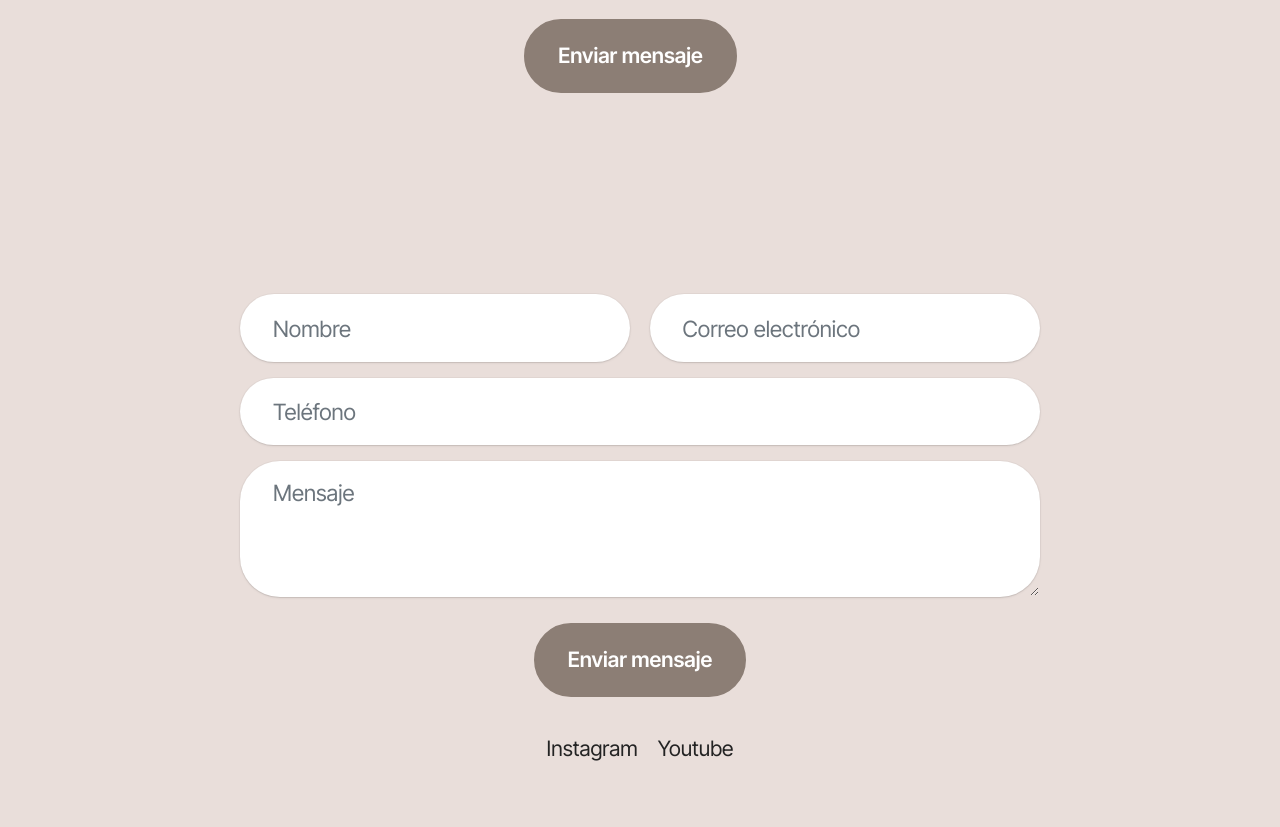
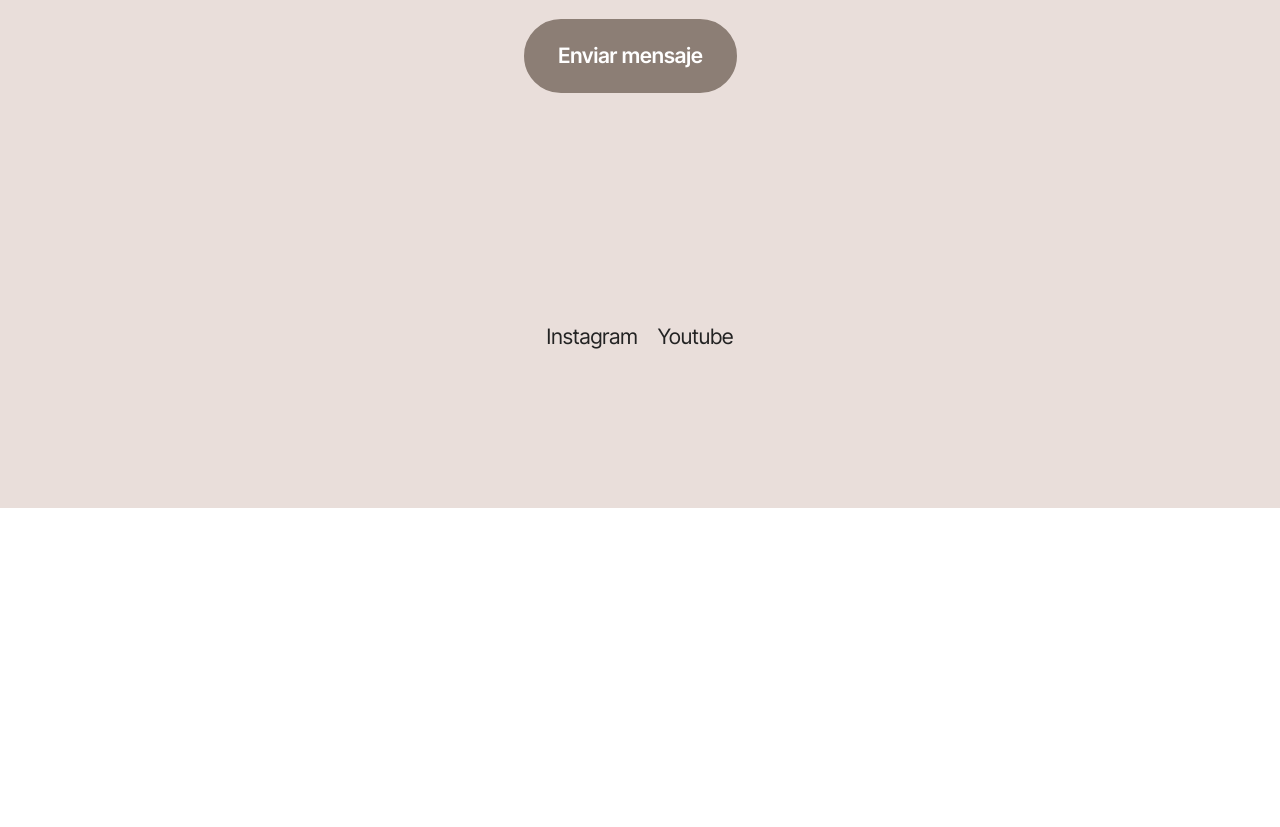
Before and after one commit to juditlorenzofisioterapia-blip/judit-web, a plain HTML site: page index.html in a window 1280 px wide. Shown: the part 2975-3802 px from the top of the page. After the commit the page ends 3483 px from the top, so only its background shows below. Drawn offline with Linux system fonts and the light colour scheme.

Commit message:
index.html

```diff
--- a/index.html
+++ b/index.html
@@ -351,41 +351,6 @@
 
 
 
-
-    <div class="container">
-
-<div class="row justify-content-center">
-    <div class="col-lg-8 mx-auto">
-        <form action="https://formsubmit.co/juditlorenzofisioterapia@gmail.com" method="POST">
-
-            <input type="hidden" name="_subject" value="Nuevo mensaje desde la web de Judit Lorenzo">
-
-            <div class="row">
-                <div class="col-md col-sm-12 form-group mb-3">
-                    <input type="text" name="name" placeholder="Nombre" class="form-control" required>
-                </div>
-
-                <div class="col-md col-sm-12 form-group mb-3">
-                    <input type="email" name="email" placeholder="Correo electrónico" class="form-control" required>
-                </div>
-
-                <div class="col-12 form-group mb-3">
-                    <input type="tel" name="phone" placeholder="Teléfono" class="form-control">
-                </div>
-
-                <div class="col-12 form-group mb-3">
-                    <textarea name="message" placeholder="Mensaje" class="form-control" rows="4" required></textarea>
-                </div>
-
-                <div class="col-lg-12 col-md-12 col-sm-12 align-center mbr-section-btn">
-                    <button type="submit" class="btn btn-primary display-7">Enviar mensaje</button>
-                </div>
-            </div>
-
-        </form>
-    </div>
-</div>
-
 <section data-bs-version="5.1" class="article11 cid-vzcldWIIG2" id="article11-14">
 
 
```
